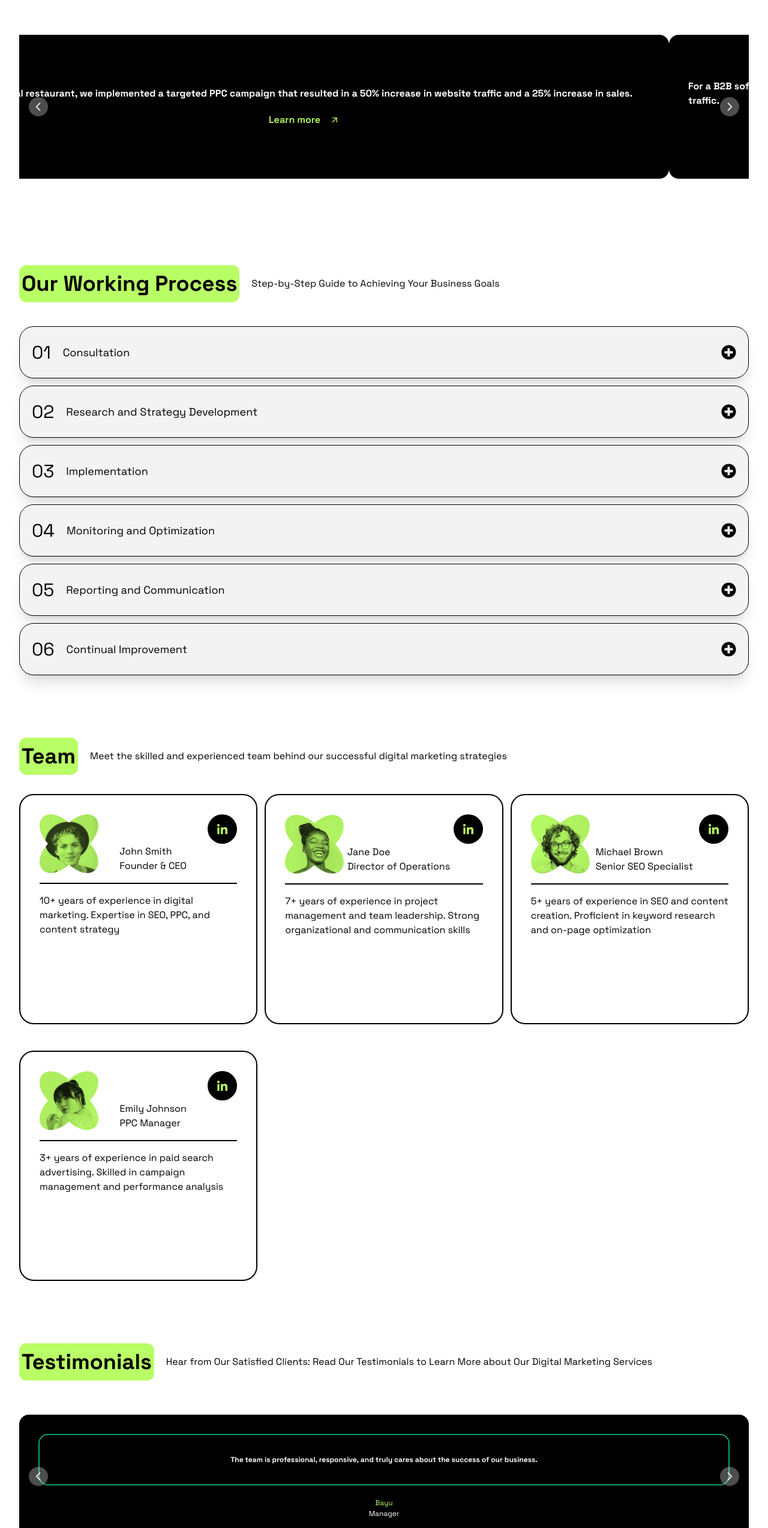
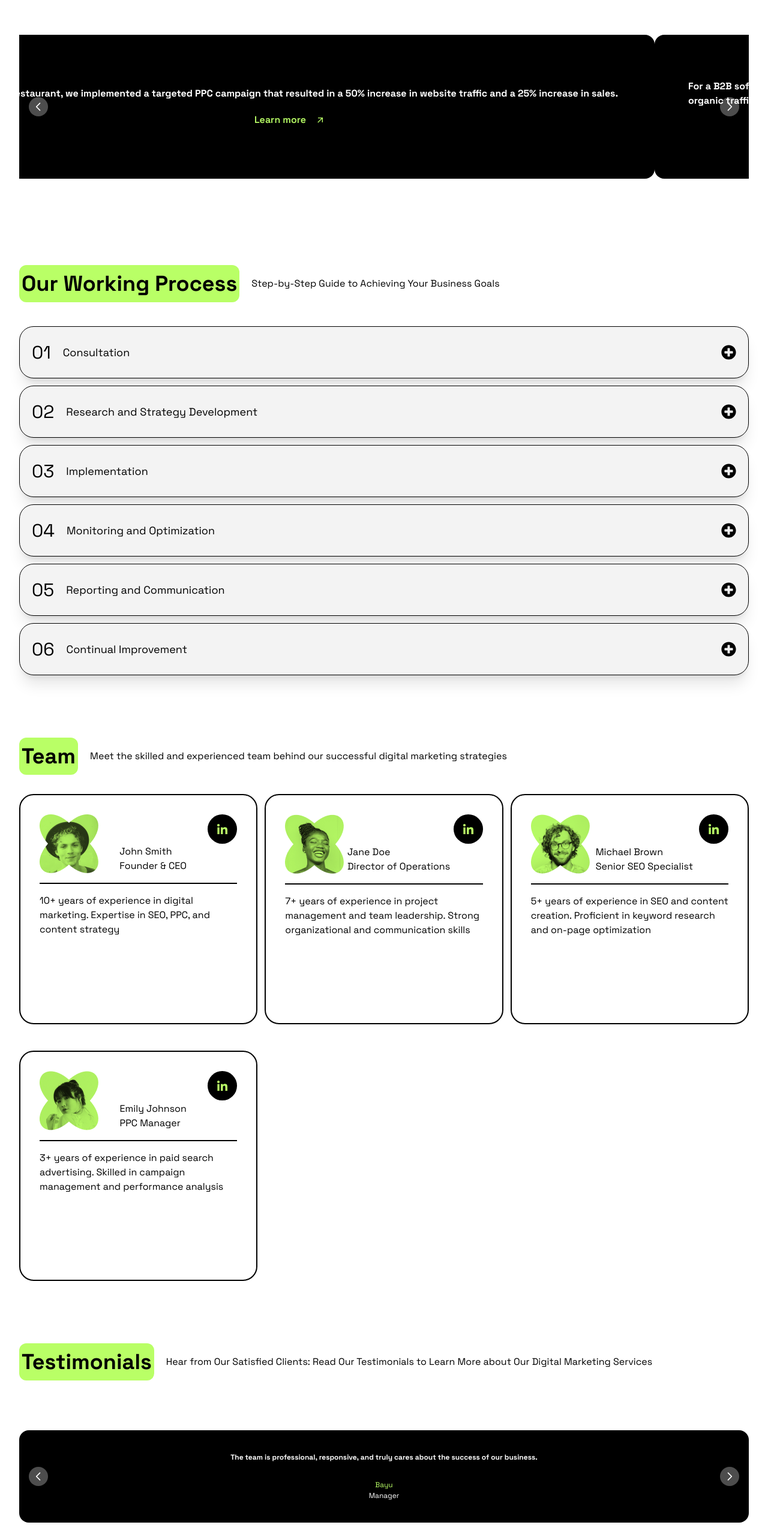
Before and after one commit to ubaybk/assignment-12, a React (Vite) app: page / in a window 1280 px wide. Shown: the part 2233-4781 px from the top of the page at 60% size. Built offline with nearby package versions, Linux system fonts and the light colour scheme.

Commit message:
fix size footer

```diff
--- a/src/Components/CaseStudies/Carousel/index.jsx
+++ b/src/Components/CaseStudies/Carousel/index.jsx
@@ -9,7 +9,7 @@ function MyCarousel({ propsCarousel }) {
         {propsCarousel.map((data, index) => (
           <div key={index}>
             {/* Slide dengan teks */}
-            <div className={`flex  flex-col justify-center ${data.color} gap-5 h-60 rounded-2xl md:items-center  text-white p-8`}>
+            <div className={`flex  flex-col justify-center ${data.color} gap-5 h-60 rounded-2xl md:items-center  text-white px-14 p-8`}>
               <h1 className="text-[16px] font-bold ">{data.konten1}</h1>
               <div className="text-primary font-semibold flex  items-center gap-4">
                 <h1>Learn more</h1>
--- a/src/Components/Navbar/index.jsx
+++ b/src/Components/Navbar/index.jsx
@@ -13,7 +13,7 @@ const Navbar = ({ propsMenu }) => {
   return (
     <>
       <div className="">
-        <div className="flex justify-between  items-center md:mt-4">
+        <div className="flex justify-between mt-4  items-center md:mt-4">
           <div className="flex items-center font-bold text-[30px] md:text-[30px] gap-2">
             <img src="/img/logo.png" alt="Logo Ku" className="w-6 md:w-12" />
             <h1>Positivus</h1>
--- a/src/Components/Testimonials/CarouselTestimoni/index.jsx
+++ b/src/Components/Testimonials/CarouselTestimoni/index.jsx
@@ -14,17 +14,19 @@ const CarouselTestimoni = ({ propsCarouselTesti }) => {
               <div key={index}>
 
             <div
-              className={`flex  flex-col justify-center bg-black  gap-5  rounded-2xl  text-white p-8`}
+              className={`flex  flex-col justify-center bg-black  gap-5  rounded-2xl  md:px-36  text-white p-1`}
             >
-              <div className="border-2 border-green-500 text-center rounded-2xl p-8">
-                <h1 className="text-[12px] font-bold">
+              <div className="border-2 md:border-hidden border-green-500 text-center rounded-2xl p-8">
+                <h1 className="text-[12px] font-bold mb-7">
                   {data.desc}
                 </h1>
-              </div>
-              <div className=" text-primary flex flex-col text-[12px] text-center">
+                <div className=" text-primary flex flex-col text-[12px] text-center">
                 <h1 className=" text-primary">{data.name}</h1>
                 <h1 className="text-white ">{data.position}</h1>
               </div>
+
+              </div>
+
             </div>
               </div>
             ))}
```
